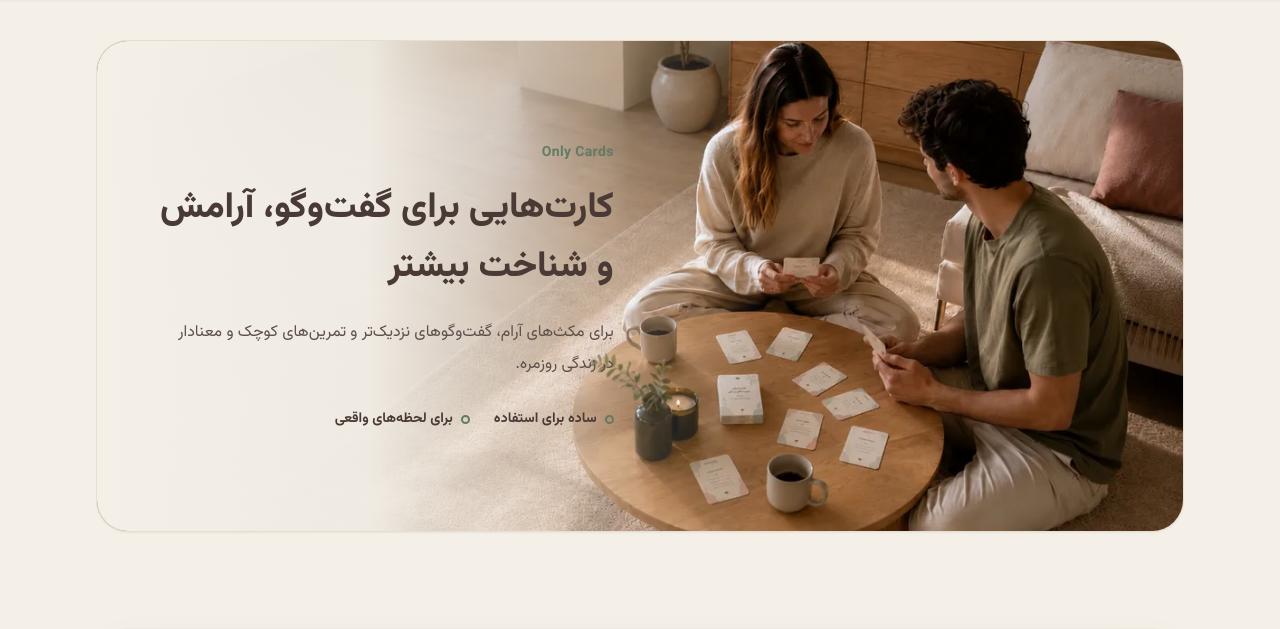
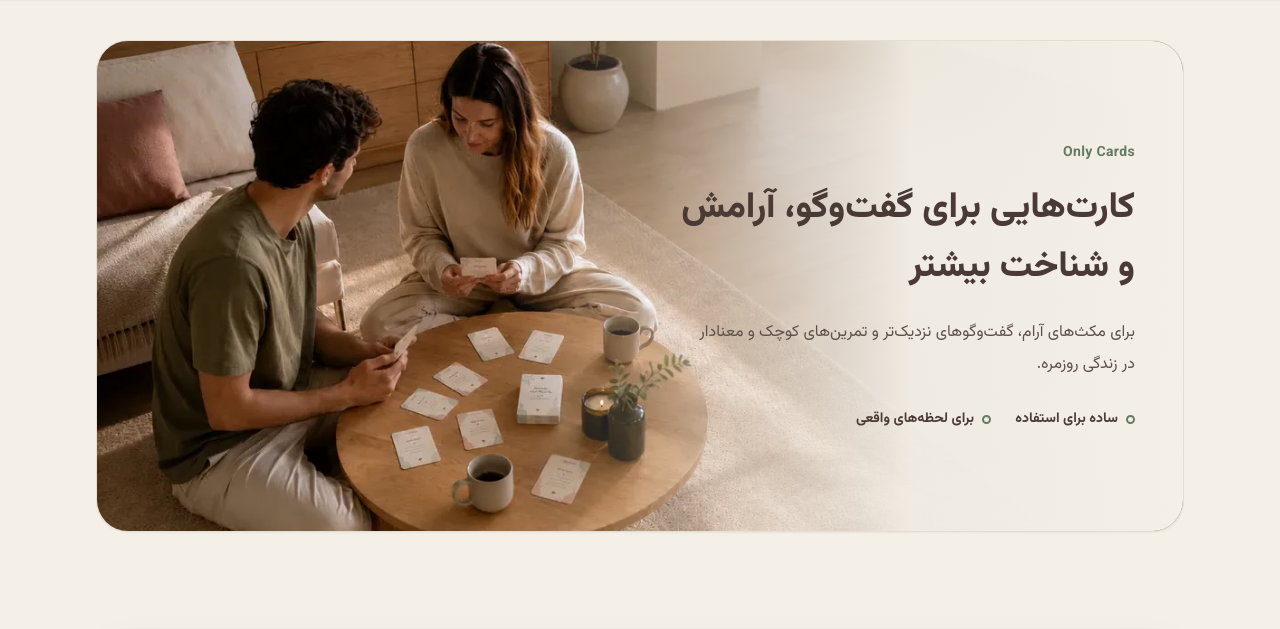
Before and after one commit to itshalle/mycards, a Flask app: page / in a window 1280 px wide. Shown: the part 69-698 px from the top of the page. Run offline with Flask 3, Linux system fonts and the light colour scheme; some libraries are stand-ins or nearby versions.

Commit message:
Fix homepage hero image direction

```diff
--- a/app.py
+++ b/app.py
@@ -449,7 +449,7 @@ def index():
         meta_title='خرید کارت‌های گفت‌وگو و خودشناسی فارسی | Only Cards',
         meta_description='خرید کارت‌های فارسی Only Cards برای آرامش، خودشناسی، گفت‌وگوی عمیق، رابطه عاطفی و وقت‌گذرانی دونفره معنادار بدون موبایل.',
         canonical_url=absolute_url(url_for('index')),
-        og_image=absolute_static_url('images/blog/hero/conversation-cards-couples-home.webp')
+        og_image=absolute_static_url('images/blog/hero/conversation-cards-couples-home-final.webp')
     )
 
 
@@ -523,7 +523,7 @@ def blog():
         meta_title='راهنمای آرامش، خودشناسی و گفت‌وگوی عمیق | Only Cards',
         meta_description='مقاله‌های کاربردی Only Cards درباره شناخت احساسات، ذهن‌آگاهی، رابطه و زمان دو نفره؛ با توضیح‌های روشن و تمرین‌های قابل استفاده.',
         canonical_url=absolute_url(url_for('blog')),
-        og_image=absolute_static_url('images/blog/hero/conversation-cards-couples-home.webp')
+        og_image=absolute_static_url('images/blog/hero/conversation-cards-couples-home-final.webp')
     )
 
 
--- a/templates/base.html
+++ b/templates/base.html
@@ -124,10 +124,7 @@
         }
 
         .home-hero { background: #EDE5D9; }
-        .hero-soft-overlay { background: linear-gradient(0deg, rgba(244,240,232,.98) 0%, rgba(244,240,232,.78) 38%, transparent 72%); }
-        @media (min-width: 768px) {
-            .hero-soft-overlay { background: linear-gradient(90deg, #F4F0E8 0%, rgba(244,240,232,.95) 25%, rgba(244,240,232,.2) 49%, transparent 62%); }
-        }
+        .hero-soft-overlay { background: linear-gradient(90deg, transparent 38%, rgba(244,240,232,.2) 51%, rgba(244,240,232,.95) 75%, #F4F0E8 100%); }
         .hero-notes span { display: inline-flex; align-items: center; gap: .5rem; }
         .hero-notes i { width: 9px; height: 9px; border: 2px solid var(--oc-green); border-radius: 999px; display: inline-block; }
 
--- a/templates/index.html
+++ b/templates/index.html
@@ -7,7 +7,7 @@
     <span class="organic-blob blob-two" aria-hidden="true"></span>
 
     <section class="home-hero relative overflow-hidden rounded-[1.5rem] sm:rounded-[2rem] shadow-sm border border-[#E7DED3]">
-        {% set hero_asset = get_image_asset('images/blog/hero/conversation-cards-couples-home.webp', 'hero') %}
+        {% set hero_asset = get_image_asset('images/blog/hero/conversation-cards-couples-home-final.webp', 'hero') %}
         <img src="{{ hero_asset.src }}"
              {% if hero_asset.srcset %}srcset="{{ hero_asset.srcset }}" sizes="(max-width: 767px) 100vw, 1152px"{% endif %}
              alt="زوجی در حال استفاده از کارت‌های Only Cards در فضای آرام خانه"
@@ -19,7 +19,7 @@
              decoding="async">
 
         <div class="absolute inset-0 hero-soft-overlay"></div>
-        <div class="absolute inset-0 md:inset-y-0 md:left-0 md:right-auto md:w-[52%] flex items-end md:items-center px-5 sm:px-8 md:px-12 py-7 sm:py-9 md:py-0">
+        <div class="absolute inset-0 md:inset-y-0 md:right-0 md:left-auto md:w-[52%] flex items-end md:items-center px-5 sm:px-8 md:px-12 py-7 sm:py-9 md:py-0">
             <div class="max-w-lg">
                 <p class="text-sm font-bold tracking-wide text-[#637A63] mb-4">Only Cards</p>
                 <h1 class="text-[clamp(1.55rem,5.8vw,2.25rem)] font-extrabold text-[#4A3A35] leading-[1.65] mb-5">
```
Also changed, not shown: static/images/blog/hero/conversation-cards-couples-home-final.webp (added).
